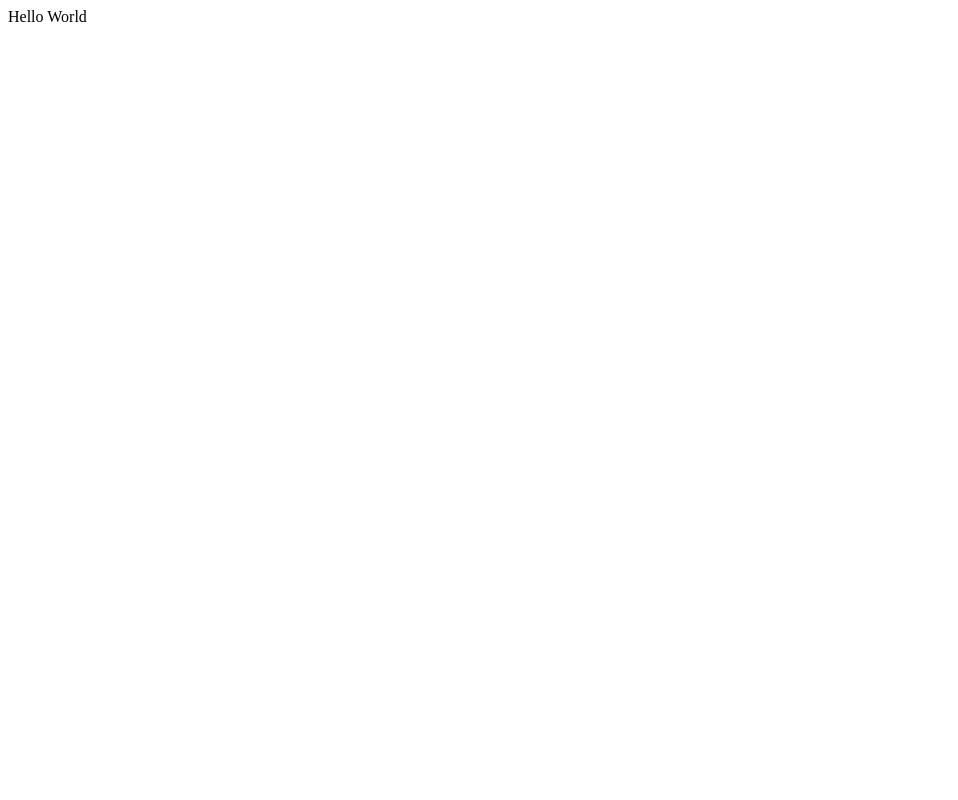
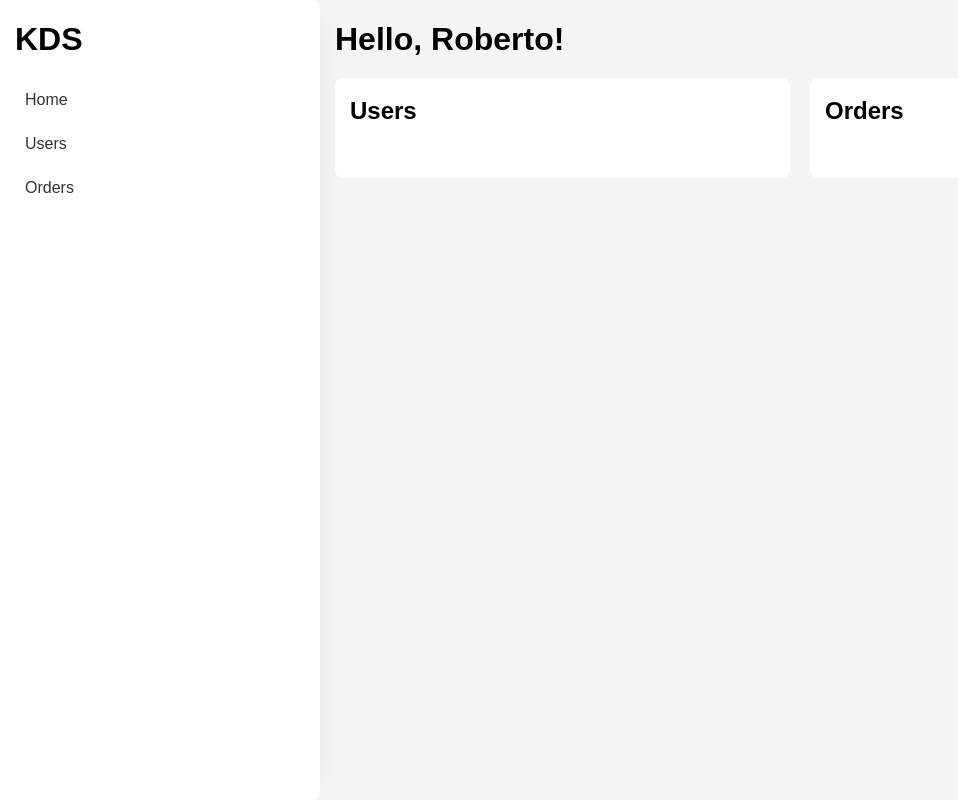
Before and after one commit to robyk01/kitchen-display-system, a Flask app: page / in a window 1280 px wide. Before the commit the part shown is almost empty. Shown: the whole page, without its empty margins (0-958 px from the left). Run offline with Flask 3, Linux system fonts and the light colour scheme.

Commit message:
added css static files, added a home page, added custom styling

```diff
--- a/app.py
+++ b/app.py
@@ -18,7 +18,8 @@ class User(db.Model):
 
 @app.route("/")
 def home():
-    return "Hello World"
+    user = {'username': 'Roberto'}
+    return render_template('home.html', user=user)
 
 
 
@@ -42,21 +43,22 @@ def db_users():
     return render_template("db_users.html", users=users)
 
 
-@app.route("/edit_user/<int:user_id>", methods=['GET', 'POST'])
+@app.route('/edit_user/<int:user_id>', methods=['GET', 'POST'])
 def edit_user(user_id):
     user = User.query.get_or_404(user_id)
 
-    if request.method == "POST":
-        user.username = request.form.get("username")
-        user.email = request.form.get("email")
+    if request.method == 'POST':
+        user.username = request.form.get('username')
+        user.email = request.form.get('email')
         db.session.commit()
         return redirect(url_for('db_users'))
+    return render_template('edit_user.html', user=user)
 
-    return render_template("edit_user.html", user = user)
 
-@app.route("/delete_user/<int:user_id>")
+@app.route('/delete_user/<int:user_id>', methods = ['POST'])
 def delete_user(user_id):
     user = User.query.get_or_404(user_id)
+
     db.session.delete(user)
     db.session.commit()
 
@@ -93,10 +95,6 @@ def order_detail(id):
 
 
 
-@app.route("/users/")
-def users():
-    return render_template("users.html", users = users_list)
-
 @app.route("/users/<string:username>")
 def user_page(username):
     return render_template("hello.html", name = username)
--- /dev/null
+++ b/static/css/style.css
@@ -0,0 +1,74 @@
+*{
+    box-sizing: border-box;
+    margin: 0;
+    padding: 0;
+}
+
+body{
+    font-family: Arial, sans-serif;
+    line-height: 1.5;
+}
+
+.container{
+    display: grid;
+    grid-template-columns: 1fr 3fr;
+    background-color: #f5f5f5;
+    min-height: 100vh;
+}
+
+.header{
+    padding: 15px 0px 0px 15px;
+    display: flex;
+    flex-direction: column;
+    background-color: white;
+    box-shadow: 0px 0px 40px -20px rgba(0,0,0,0.2);
+    border-radius: 0px 8px 8px 0px;
+}
+
+.logo{
+    margin-bottom: 15px;
+    font-size: 32px;
+    font-weight: 700;
+}
+
+nav.menu{
+    display: flex;
+    flex-direction: column;
+    justify-content: center;
+}
+
+nav.menu a{
+    padding: 10px 10px;
+    margin: 0 10px 0 0;
+    text-decoration: none;
+    color: #333;
+    border-radius: 8px;
+}
+
+nav.menu a:hover{
+    background-color: rgb(207, 219, 236);
+    color: steelblue;
+}
+
+.content{
+    display: grid;
+    grid-template-rows: auto 1fr;
+    gap: 15px;
+    margin: 15px;
+}
+
+.hello{
+}
+
+.cards{
+    display: grid;
+    grid-template-columns: 1fr 1fr;
+    column-gap: 20px;
+}
+
+.card{
+    background-color: white;
+    padding: 15px;
+    border-radius: 8px;
+    height: 100px;
+}
--- a/templates/db_users.html
+++ b/templates/db_users.html
@@ -8,7 +8,7 @@
         <tr>
             <td> {{ user.username }} </td>
             <td> {{ user.email }} </td>
-            <td><a href="{{ url_for('edit_user', user_id=user.id) }}">Edit</a> <a href="{{ url_for('delete_user', user_id=user.id)}}">Delete</a></td>
+            <td><a href="{{ url_for('edit_user', user_id=user.id) }}">Edit</a> <form action=" {{ url_for('delete_user', user_id = user.id) }}" method="POST"> <button type="submit" onclick="return confirm('Are you sure?')">Delete</button> </form></td>
         </tr>
     {% endfor %}
     </tr>
--- /dev/null
+++ b/templates/home.html
@@ -0,0 +1,34 @@
+<!DOCTYPE html>
+<html lang="en">
+<head>
+    <meta charset="UTF-8">
+    <meta name="viewport" content="width=device-width, initial-scale=1.0">
+    <link rel="stylesheet" href="{{ url_for('static', filename='css/style.css') }}">
+    <title>Dashboard</title>
+</head>
+<body>
+    <div class="container">
+        <header class="header">
+            <div class="logo">KDS</div>
+            <nav class="menu">
+                <a href="{{ url_for('home') }}">Home</a>
+                <a href="{{ url_for('db_users') }}">Users</a>
+                <a href="{{ url_for('orders') }}">Orders</a>
+            </nav>
+        </header>
+        <main class="content">
+            <div class="hello">
+                <h1>Hello, {{ user.username }}!</h1>
+            </div>
+            <div class="cards">
+                <div class="card" id="users-card">
+                    <h2>Users</h2>
+                </div>
+                <div class="card" id="orders-card">
+                    <h2>Orders</h2>
+                </div>
+            </div>
+        </main>
+    </div>
+</body>
+</html>
```
Also changed, not shown: templates/hello.html (deleted, +0 -7 lines), templates/users.html (deleted, +0 -20 lines), instance/app.db, templates/delete_user.html (deleted).
